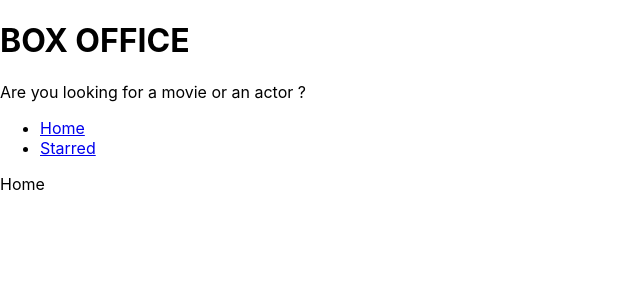
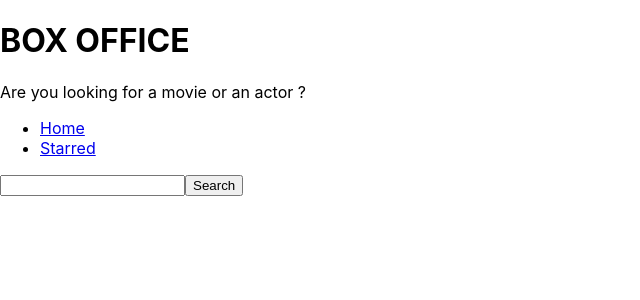
Before and after one commit to Yash-Bisen/box-office-react, a React (Create React App) app: page / in a window 1280 px wide. Shown: the top 300 px of the page, without its empty margins (0-640 px from the left). Built offline with nearby package versions, Linux system fonts and the light colour scheme.

Commit message:
added searchbox and button click4

```diff
--- a/src/pages/Home.jsx
+++ b/src/pages/Home.jsx
@@ -1,6 +1,38 @@
+import { useState } from "react";
+
 const Home = () => {
 
-    return <div> Home </div>
-}
+    const [SearchStr, setSearchStr] = useState("");
+
+    const onSearchInputChange = (ev) =>{
+        setSearchStr(ev.target.value);
+    };
+
+    const onSearch =async(ev)=>{
+        ev.preventDefault();
+
+        const response = await fetch(`https://api.tvmaze.com/search/shows?q=${SearchStr}`)
+        const body = await response.json();
+
+        console.log(body)
+        //https://api.tvmaze.com/search/shows?q=boys
+    };
+
+    return (
+    <div>
+
+        <form onSubmit={onSearch}>
+        <input type="text" value={SearchStr} onChange={onSearchInputChange}/>
+        <button
+            type="button"
+            onClick={()=>{
+                setInputValue("And");
+            }}
+        >Search
+        </button>
+       </form>
+         </div>
+    );
+};
 
 export default Home;
```
